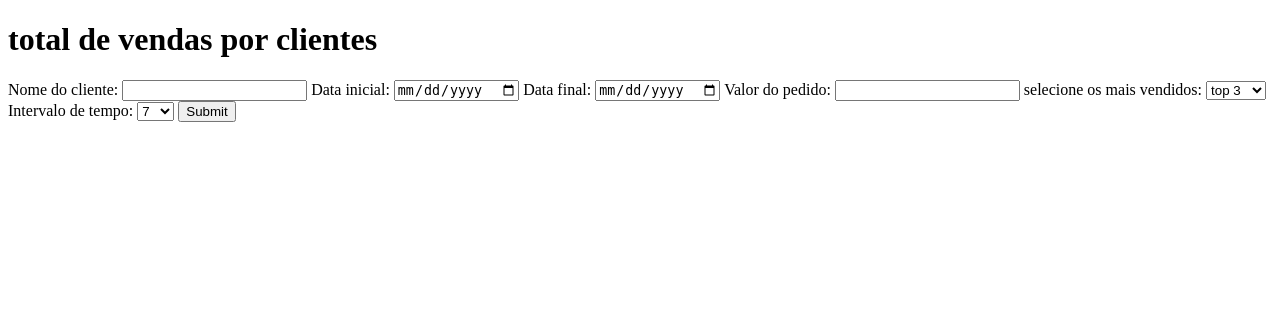
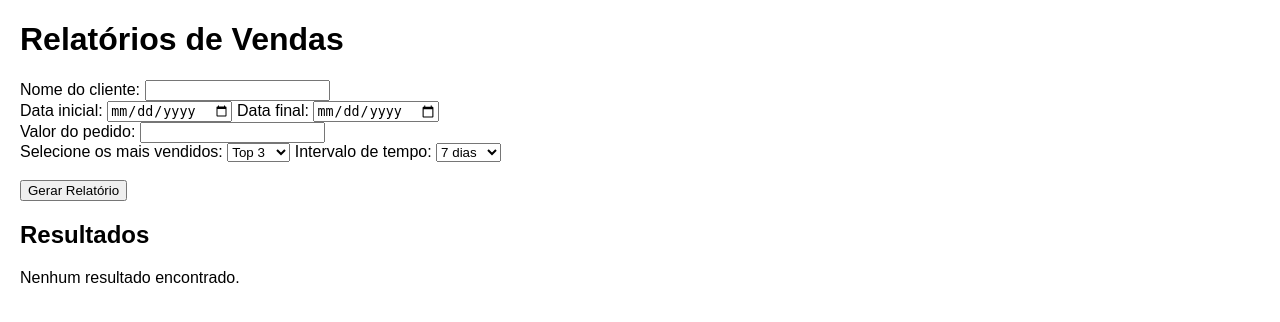
Before and after one commit to cllararibeiro/gestao_pedidos, a Flask app: template templates/relatorios.html in a window 1280 px wide. Shown: the top 322 px of the page. Run offline with Flask 3, Linux system fonts and the light colour scheme; the template is opened without the code that fills it, so the values that code supplies are empty; some libraries are stand-ins or nearby versions.

Commit message:
mudanças feitas no app e relatorios.html

```diff
--- a/app.py
+++ b/app.py
@@ -57,18 +57,49 @@ def relatorios():
         intervalo = request.form['intervalo']
 
         if nome and start_data and final_data:
-            pass
+            #total de pedidos em reais por cliente em um intervalo de datas
+            cursor = mysql.connection.cursor()
+            query = "SELECT ped_total FROM tb_pedidos JOIN tb_clients ON cli_id = ped_cli_id WHERE cli_nome = %s AND ped_data BETWEEN %s AND %s"
+            cursor.execute(query, (nome, start_data, final_data))
+            resultado = cursor.fetchall()
+            cursor.close()
 
-        if valor_pedido and start_data and final_data:
-            pass
+        elif valor_pedido and start_data and final_data:
+            #clientes com pedidos acima de determinado valor ex: 500 R$
+            cursor = mysql.connection.cursor()
+            query = "SELECT ped_total FROM tb_pedidos JOIN tb_clients ON cli_id = ped_cli_id WHERE ped_total > %s AND ped_data BETWEEN %s AND %s"
+            cursor.execute(query, (valor_pedido, start_data, final_data))
+            resultado = cursor.fetchall()
+            cursor.close()
 
-        if tops and intervalo:
-            pass
+        elif tops and intervalo:
+            # top produtos nos intervalos de tempo de 7, 30, 60 e 90 dias
+            cursor = mysql.connection.cursor()
+            query = """
+                SELECT proPed_qdproduto, pro_nome FROM tb_proped JOIN tb_produtos ON proPed_pro_id = pro_id
+                WHERE proPed_data BETWEEN DATE_SUB(NOW(), INTERVAL %s DAY) AND NOW()
+                ORDER BY proPed_qdproduto DESC
+                LIMIT %s
+            """
+            cursor.execute(query, (nome, start_data, final_data))
+            resultado = cursor.fetchall()
+            cursor.close()
 
-        if intervalo:
-            pass
+        elif intervalo:
+            #produtos não pedidos em intervalos de tempo de 7, 30, 60 e 90 dias
+            cursor = mysql.connection.cursor()
+            query = """
+                SELECT pro_nome FROM tb_produtos WHERE pro_id NOT IN (
+                    SELECT proPed_pro_id
+                    FROM tb_proped
+                    WHERE proPed_data BETWEEN DATE_SUB(NOW(), INTERVAL %s DAY) AND NOW()
+                )
+            """
+            cursor.execute(query, (nome, start_data, final_data))
+            resultado = cursor.fetchall()
+            cursor.close()
 
-    return "essa rota esta em manutenção"
+    return render_template('relatorios.html', resultado = resultado)
 
 @app.route('/cadastrar_produto', methods=['GET', 'POST'])
 def cadastrar_produto():
--- a/templates/relatorios.html
+++ b/templates/relatorios.html
@@ -3,35 +3,90 @@
 <head>
     <meta charset="UTF-8">
     <meta name="viewport" content="width=device-width, initial-scale=1.0">
-    <title>Document</title>
+    <title>Relatórios</title>
+    <!--  css feito com o chat gpt por hora, por favor ruan ou ayslan mudar isso quando possivel -->
+    <style>
+        body {
+            font-family: Arial, sans-serif;
+            margin: 20px;
+        }
+        form {
+            margin-bottom: 20px;
+        }
+        table {
+            width: 100%;
+            border-collapse: collapse;
+            margin-top: 20px;
+        }
+        table, th, td {
+            border: 1px solid black;
+        }
+        th, td {
+            padding: 8px;
+            text-align: left;
+        }
+        th {
+            background-color: #f2f2f2;
+        }
+    </style>
 </head>
 <body>
     <div>
-        <h1>total de vendas por clientes</h1>
-        <form action="{{url_for('relatorios')}}" method="post">
+        <h1>Relatórios de Vendas</h1>
+        <form action="{{ url_for('relatorios') }}" method="post">
             <label for="nome">Nome do cliente:</label>
-            <input type="text" name="nome" >
+            <input type="text" name="nome">
+            <br>
             <label for="start_data">Data inicial:</label>
             <input type="date" name="start_data">
             <label for="final_data">Data final:</label>
             <input type="date" name="final_data">
+            <br>
             <label for="valor_pedido">Valor do pedido:</label>
             <input type="text" name="valor_pedido">
-            <label for="tops">selecione os mais vendidos:</label>
+            <br>
+            <label for="tops">Selecione os mais vendidos:</label>
             <select name="tops" id="tops">
-                <option value="3">top 3</option>
-                <option value="10">top 10</option>
-                <option value="20">top 20</option>
+                <option value="3">Top 3</option>
+                <option value="10">Top 10</option>
+                <option value="20">Top 20</option>
             </select>
             <label for="intervalo">Intervalo de tempo:</label>
             <select name="intervalo" id="intervalo">
-                <option value="7">7</option>
-                <option value="30">30</option>
-                <option value="60">60</option>
-                <option value="90">90</option>
+                <option value="7">7 dias</option>
+                <option value="30">30 dias</option>
+                <option value="60">60 dias</option>
+                <option value="90">90 dias</option>
             </select>
-            <input type="submit">
+            <br><br>
+            <input type="submit" value="Gerar Relatório">
         </form>
+    </div>
+
+    <div>
+        <h2>Resultados</h2>
+        {% if resultado %}
+            <table>
+                <thead>
+                    <tr>
+                        {% for column in resultado[0].keys() %}
+                            <th>{{ column }}</th>
+                        {% endfor %}
+                    </tr>
+                </thead>
+                <tbody>
+                    {% for row in resultado %}
+                        <tr>
+                            {% for value in row.values() %}
+                                <td>{{ value }}</td>
+                            {% endfor %}
+                        </tr>
+                    {% endfor %}
+                </tbody>
+            </table>
+        {% else %}
+            <p>Nenhum resultado encontrado.</p>
+        {% endif %}
     </div>
 </body>
 </html>
```
